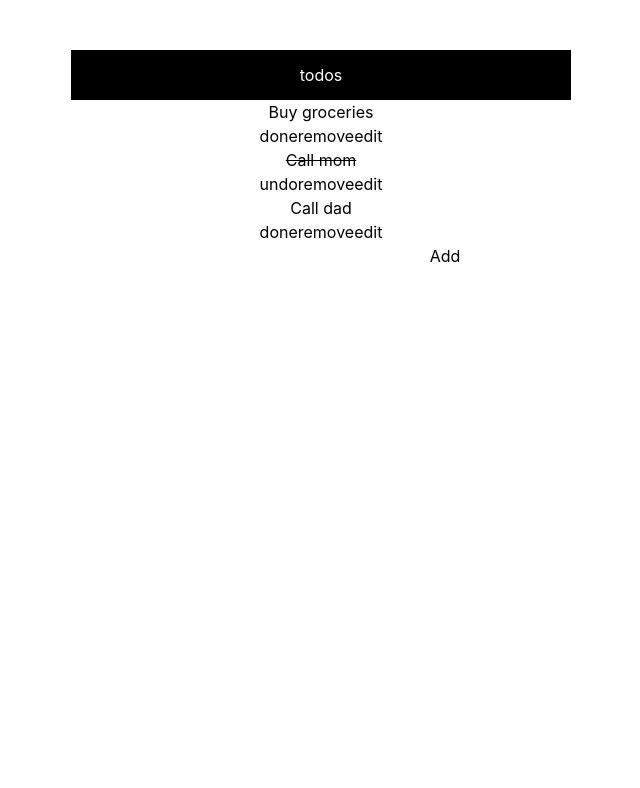
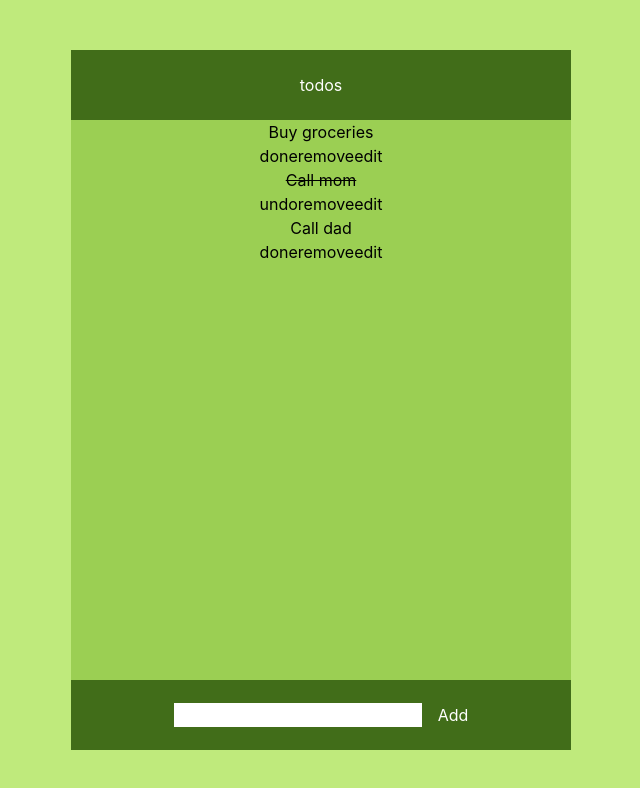
Before and after one commit to Ameer2000Mzori/Todo-List-React, a React (Create React App) app: page / in a window 1280 px wide. Shown: the top 788 px of the page, without its empty margins (319-959 px from the left). Built offline with nearby package versions, Linux system fonts and the light colour scheme.

Commit message:
added styling for colors and more

```diff
--- a/src/component/Todo.jsx
+++ b/src/component/Todo.jsx
@@ -60,12 +60,12 @@ export default function Todo() {
   }
 
   return (
-    <div className="h-[100dvh] w-[100dvw] flex flex-col text-center items-center justify-center">
+    <div className="h-[100dvh] w-[100dvw] flex flex-col text-center items-center justify-center bg-[#BFEA7C]">
       <div className="w-[500px] h-[700px] flex flex-col text-center items-center">
-        <div className="h-[50px] w-[100%] bg-black text-white flex flex-col text-center ietms-center justify-center">
+        <div className="h-[10%] w-[100%] bg-[#416D19] text-white flex flex-col text-center ietms-center justify-center">
           <h1>todos</h1>
         </div>
-        <div>
+        <div className="bg-[#9BCF53] h-[80%] w-[100%]">
           <ul>
             {todos.map((item, index) => {
               return (
@@ -97,7 +97,7 @@ export default function Todo() {
             })}
           </ul>
         </div>
-        <div>
+        <div className="h-[10%]  w-[100%] bg-[#416D19] flex flex-row gap-4 text-center items-center justify-center ">
           <input
             type="text"
             value={newTodos}
@@ -105,7 +105,9 @@ export default function Todo() {
               setNewTodos(e.target.value)
             }}
           />
-          <button onClick={addTodo}>Add</button>
+          <button onClick={addTodo} className="text-white">
+            Add
+          </button>
         </div>
       </div>
     </div>
```
